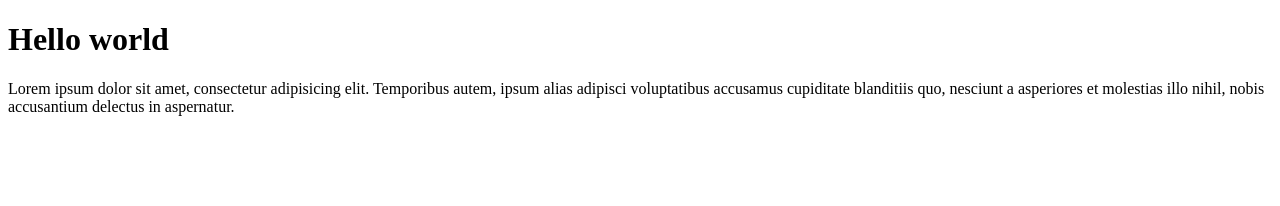
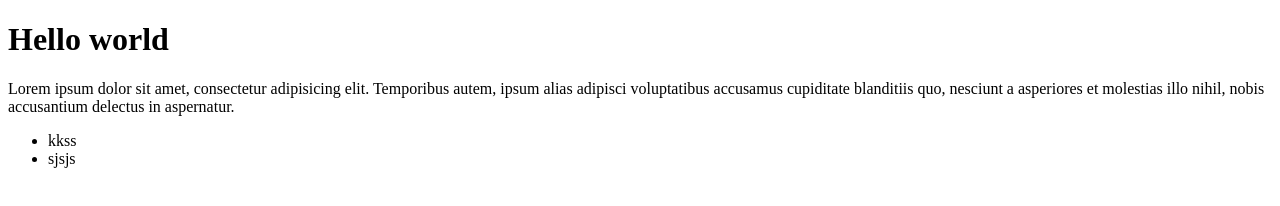
Before and after one commit to taniarhmds/wpu-git-test-2, a plain HTML site: page index.html in a window 1280 px wide. Drawn offline with Linux system fonts and the light colour scheme.

Commit message:
menambah list

```diff
--- a/index.html
+++ b/index.html
@@ -9,5 +9,9 @@
 <body>
     <h1>Hello world</h1>
     <p>Lorem ipsum dolor sit amet, consectetur adipisicing elit. Temporibus autem, ipsum alias adipisci voluptatibus accusamus cupiditate blanditiis quo, nesciunt a asperiores et molestias illo nihil, nobis accusantium delectus in aspernatur.</p>
+    <ul>
+        <li>kkss</li>
+        <li>sjsjs</li>
+    </ul>
 </body>
 </html>
```
